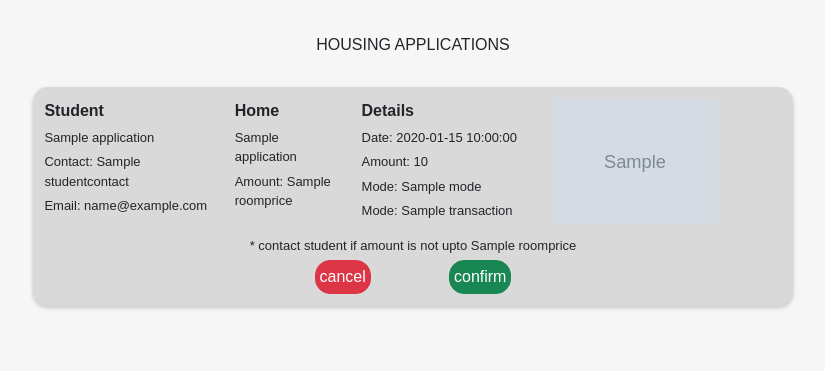
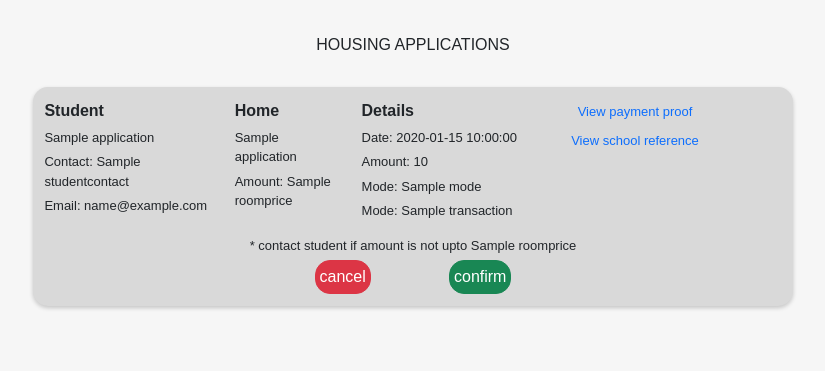
Before and after one commit to OnyabaniDevelopers/mvc-onyumbani, a Flask app: template src/templates/usersView/adminapplication.html.j2 in a window 1280 px wide. Shown: the part 50-421 px from the top of the page, without its empty margins (227-1052 px from the left). Run offline with Flask 3, Linux system fonts and the light colour scheme; the template is opened without the code that fills it: most values are stand-ins (such as "Sample title", 1, 10 or a date in 2020); grey boxes marked "Sample" are stand-in pictures; parts of the project's set-up code (start-up, migrations or seed data) failed here and were passed over.

Commit message:
Add image links for school reference and payment proof

```diff
--- a/src/controllers/student_controller.py
+++ b/src/controllers/student_controller.py
@@ -119,13 +119,15 @@ def apply_housing(id_room_dates_name):
         message = f"{session['email']}, entered you as guests. Please follow this link to confirm"
         EmailNotifier.send_email(guests_emails, message, ' ')
 
-    SessionProcessing.clear_session_images(SessionProcessing.clear_session(session))
+    images = SessionProcessing.clear_session(session)
 
     if response == 200:
 
         return redirect(url_for('view_application'))
 
     else:
+
+        SessionProcessing.clear_session_images(images)
         return redirect(f'/view_home/{homeId}')
 
 @web_app.route('/view_application', methods =['GET', 'POST'])
--- a/src/templates/usersView/adminapplication.html.j2
+++ b/src/templates/usersView/adminapplication.html.j2
@@ -60,7 +60,9 @@
                 </div>
                 <div class="col-md-3">
                     <div style="text-align:center">
-                        <img src="{{payment['paymentimg']}}" class="" style="width: 100%; height: 100%;" alt="Avatar"/>
+                        <a class='small' href="{{payment['paymentimg']}}" target="_blank">View payment proof</a>
+                        <p></p>
+                         <a class='small' href="{{payment['application']['School-Reference']}}" target="_blank">View school reference</a>
                     </div>
                 </div>
             </div>
--- a/src/templates/usersView/homesapplicationview.html.j2
+++ b/src/templates/usersView/homesapplicationview.html.j2
@@ -84,7 +84,9 @@
                             <p class='small'>{{application['studentname']}}</p>
                             <p class='small'>Contact: {{application['studentcontact']}}</p>
                             <p class='small'>Email: {{application['applicant_email']}}</p>
-                            <a href="/view_profile/student/{{ application['studentId'] }}"><p class='small'>show more</p></a>
+                            <a href="/view_profile/student/{{ application['studentId'] }}"><p class='small'>view profile card</p></a>
+                            <a href="{{ application['School-Reference'] }}"><p class='small'>view school reference</p></a>
+
 
                             {%if application['status'] == 'Host approval'%}
                             <div class="" style='margin-top: 10px'>
```
